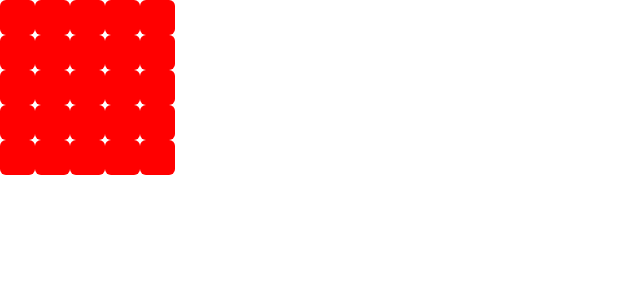
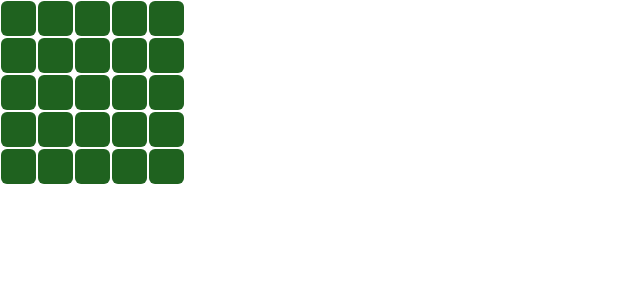
Before and after one commit to markspiteri1/lights-out-rea, a React (Create React App) app: page / in a window 1280 px wide. Shown: the top 300 px of the page, without its empty margins (0-640 px from the left). Built offline with nearby package versions, Linux system fonts and the light colour scheme.

Commit message:
feat: flip clicked and adjacent cells

```diff
--- a/src/components/LightsOutCell/LightsOutCell.scss
+++ b/src/components/LightsOutCell/LightsOutCell.scss
@@ -3,14 +3,18 @@
     width: 35px;
     border-radius: 6px;
     cursor: pointer;
+    margin: 1px;
 }
 .off {
+    transition: background-color 1000ms linear;
     background: radial-gradient(
         circle,
         rgba(142, 250, 142, 1) 29%,
         rgba(31, 98, 31, 1) 100%
     );
 }
+
 .on {
-  background-color: red;
+    transition: background-color 1000ms linear;
+    background-color: rgba(31, 98, 31, 1);
 }
--- a/src/components/LightsOutGrid/LightsOutGrid.tsx
+++ b/src/components/LightsOutGrid/LightsOutGrid.tsx
@@ -20,6 +20,38 @@ function LightsOutGrid({ rows = 5, cols = 5 }: GridProps) {
         tempGrid[row][col].isOn = !tempGrid[row][col].isOn;
         setGrid(tempGrid);
     }
+
+    function flipCurrentAndAdjacent(row: number, col: number) {
+        // debugger;
+        let tempGrid = [...grid];
+
+        // selected cell
+        tempGrid[row][col].isOn = !tempGrid[row][col].isOn;
+
+        // cell on top
+        debugger;
+        if (row - 1 >= 0) {
+            tempGrid[row - 1][col].isOn = !tempGrid[row - 1][col].isOn;
+        }
+
+        // cell to the right
+        if (col + 1 < cols) {
+            tempGrid[row][col + 1].isOn = !tempGrid[row][col + 1].isOn;
+        }
+
+        // cell under
+        if (row + 1 < rows) {
+            tempGrid[row + 1][col].isOn = !tempGrid[row + 1][col].isOn;
+        }
+
+        // cell to the right
+        if (col - 1 >= 0) {
+            tempGrid[row][col - 1].isOn = !tempGrid[row][col - 1].isOn;
+        }
+
+        setGrid(tempGrid);
+    }
+
     useEffect(
         function initialiseGrid() {
             let grid: Array<Array<Cell>> = [];
@@ -40,11 +72,13 @@ function LightsOutGrid({ rows = 5, cols = 5 }: GridProps) {
         <div className="grid">
             {grid.map((row, y) => {
                 return (
-                    <div className="row">
+                    <div key={uuid()} className="row">
                         {row.map((cell, x) => {
                             return (
                                 <LightsOutCell
-                                    handleOnClick={() => handleOnClick(x, y)}
+                                    handleOnClick={() =>
+                                        flipCurrentAndAdjacent(y, x)
+                                    }
                                     key={uuid()}
                                     isOn={grid[y][x].isOn}
                                 />
```
Lines whose indentation alone changed are shown as unchanged.
